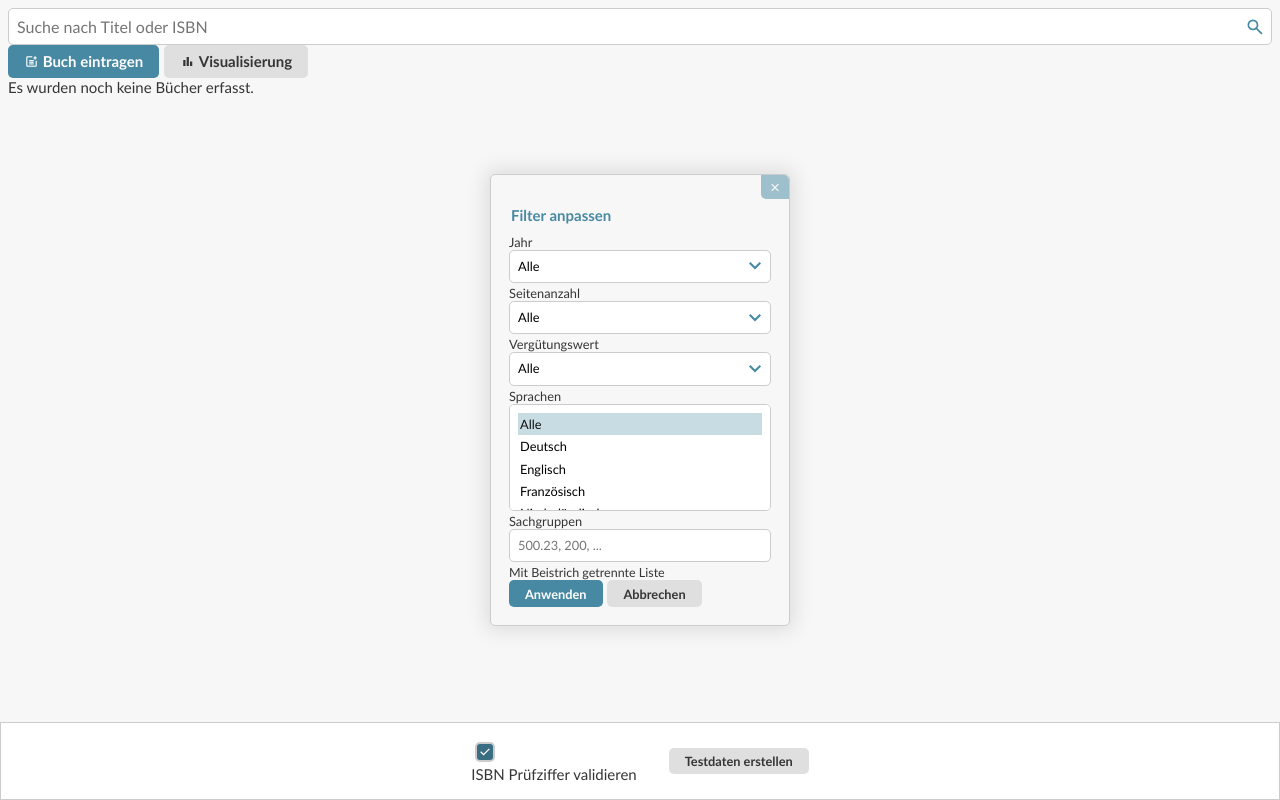
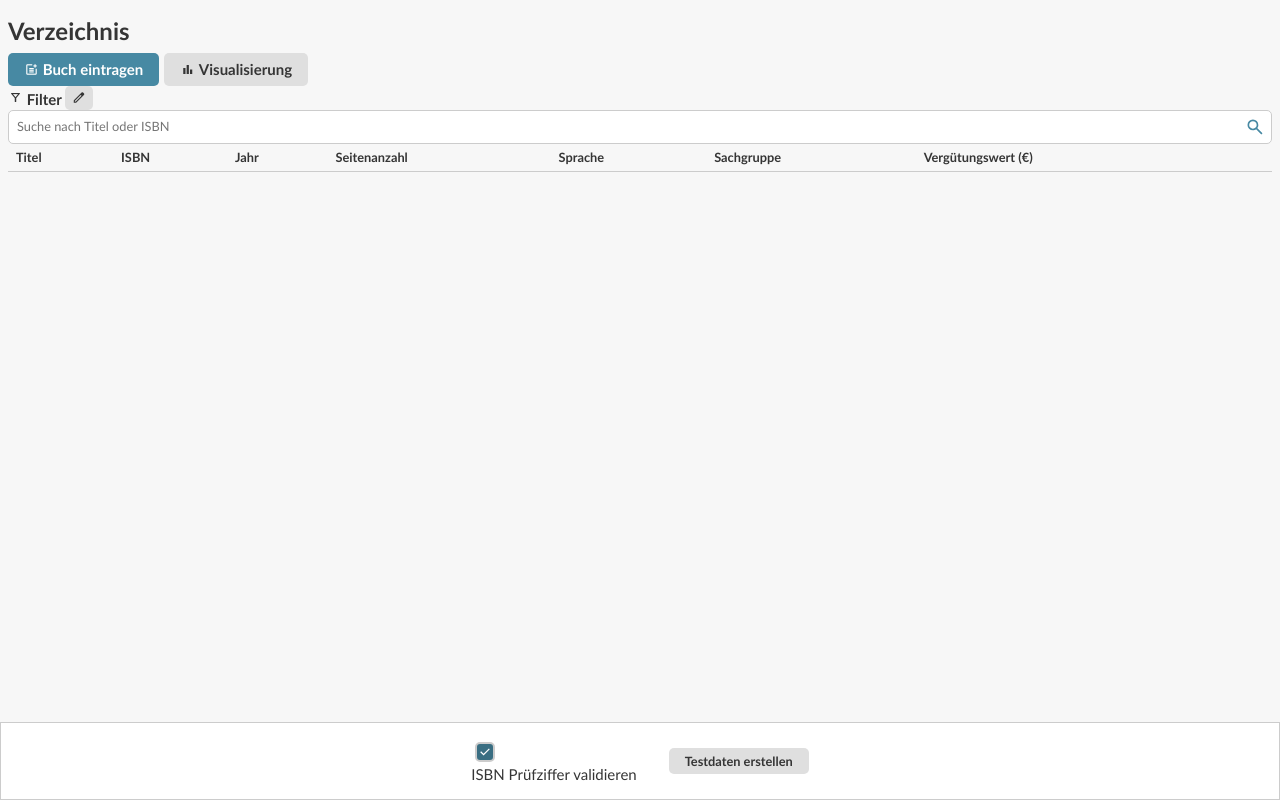
Before and after one commit to LeaveAirykson/priorit-angular-example, an Angular app: page / in a window 1280 px wide. Built offline with nearby package versions, Linux system fonts and the light colour scheme.

Commit message:
Improve display of filters and layout of booklist heading

```diff
--- a/src/app/bookfilterform/bookfilterform.component.html
+++ b/src/app/bookfilterform/bookfilterform.component.html
@@ -1,4 +1,4 @@
-<form [formGroup]="form" class="max-w-80 md:max-w-2xl">
+<form [formGroup]="form" class="sm:w-80">
   <legend class="form-legend">Filter anpassen</legend>
   <div class="mb-2">
     <label class="form-label font-bold">Jahr</label>
--- a/src/app/bookfilterform/bookfilterform.component.ts
+++ b/src/app/bookfilterform/bookfilterform.component.ts
@@ -1,19 +1,29 @@
-import { Component, EventEmitter, Output } from '@angular/core';
+import { Component, EventEmitter, Input, OnChanges, OnDestroy, Output, SimpleChanges } from '@angular/core';
 import { FormBuilder, FormControl, FormGroup, Validators } from '@angular/forms';
 import { validationPatterns } from '../utilities/book.validator';
+import { Subject, takeUntil } from 'rxjs';
+import { BookFilter } from '../interfaces/bookfilter.interface';
 
+/**
+ * This component shows a filter form for the booking data.
+ * The form values can be prepopulated by passing supported values to the filter input.
+ * It will output an update event on form submission with the form values as params.
+ * On closing/canceling without submission a cancel event will be emitted.
+ */
 @Component({
   selector: 'app-bookfilterform',
   templateUrl: './bookfilterform.component.html',
   styleUrls: ['./bookfilterform.component.css']
 })
-export class BookfilterformComponent {
-  @Output() update: EventEmitter<{ [key: string]: any; }> = new EventEmitter();
+export class BookfilterformComponent implements OnDestroy, OnChanges {
+  @Output() update: EventEmitter<BookFilter> = new EventEmitter();
   @Output() cancel: EventEmitter<boolean> = new EventEmitter();
-
+  @Input() filter: BookFilter | null = null;
+  destroy$: Subject<boolean> = new Subject();
   form: FormGroup;
 
   constructor(private fb: FormBuilder) {
+
     this.form = this.fb.group({
       year: new FormControl('all', { nonNullable: true }),
       yearStart: [null, [Validators.pattern(validationPatterns.year)]],
@@ -28,16 +38,56 @@ export class BookfilterformComponent {
       remunerationEnd: [null, [Validators.pattern('[0-9,.]{1,}')]],
     });
 
+    // dynamically change requirement for related fields
     ['year', 'pagecount', 'remuneration'].map((c) => {
-      this.control(c).valueChanges.subscribe((value) => this.toggleRequireForControl(c, value));
+      this.control(c).valueChanges
+        .pipe(takeUntil(this.destroy$))
+        .subscribe((value) => this.toggleRequireFor(c, value));
     });
+
+    // remove other languages if 'all' is selected
+    this.control('language').valueChanges
+      .pipe(takeUntil(this.destroy$))
+      .subscribe((value) => {
+        if (value.length > 1 && value.includes('all')) {
+          this.control('language').setValue(['all']);
+        }
+      });
   }
 
+  ngOnDestroy(): void {
+    this.destroy$.next(true);
+    this.destroy$.complete();
+  }
+
+  ngOnChanges(changes: SimpleChanges): void {
+    const values = changes['filter'].currentValue;
+    return !values ? this.form.reset() : this.form.patchValue(values);
+  }
+
+  /**
+   * Retrieves a form control by its name
+   *
+   * @param  {string} name
+   *
+   * @return {FormControl}
+   */
   control(name: string) {
     return this.form.controls[name] as FormControl;
   }
 
-  toggleRequireForControl(prefix: string, value: string) {
+  /**
+   * Finds related fields with *Start and *End suffix and toggles
+   * their requirement based on passed operator field value.
+   * This assumes all three fields start with the same prefix.
+   * For example: year, yearStart, yearEnd.
+   *
+   * @param  {string} prefix
+   * @param  {string} value
+   *
+   * @return {void}
+   */
+  toggleRequireFor(prefix: string, value: string) {
     if (value == 'all') {
       this.control(prefix + 'Start').removeValidators(Validators.required);
       this.control(prefix + 'End').removeValidators(Validators.required);
@@ -53,11 +103,21 @@ export class BookfilterformComponent {
     this.control(prefix + 'End').updateValueAndValidity();
   }
 
+  /**
+   * Resets form and emits cancel event.
+   *
+   * @return {void}
+   */
   abort() {
     this.form.reset();
     this.cancel.emit(true);
   }
 
+  /**
+   * Emits update event with form values as params.
+   *
+   * @return {void}
+   */
   submit() {
     this.update.emit(this.form.value);
   }
--- a/src/app/bookhome/bookhome.component.ts
+++ b/src/app/bookhome/bookhome.component.ts
@@ -21,6 +21,7 @@ export class BookhomeComponent {
   }
 
   constructor(private router: Router) {
+    // extract id and showForm params
     this.router.events.subscribe((e) => {
       if (e instanceof ActivationEnd) {
         this.id = e.snapshot.queryParams['id'];
@@ -43,6 +44,11 @@ export class BookhomeComponent {
     this.options[opt.key] = opt.val;
   }
 
+  /**
+   * Hides the form by navigating to start
+   *
+   * @return {void}
+   */
   hideForm() {
     this.formVisible = false;
     this.router.navigate(['/']);
--- a/src/app/booklist/booklist.component.html
+++ b/src/app/booklist/booklist.component.html
@@ -1,9 +1,6 @@
-<!-- search and display options -->
-<div class="mb-4 flex gap-4 justify-between">
-  <div class="w-full max-w-80">
-    <input #searchfield type="text" class="form-input form-search" placeholder="Suche nach Titel oder ISBN"
-      (keydown.enter)="search($event)">
-  </div>
+<!-- titlebar -->
+<div class="w-full flex flex-col gap-2 mb-4 sm:flex-row sm:justify-between items-center">
+  <h1 class="mb-0">Verzeichnis</h1>
   <div class="button-group">
     <button routerLink="/" [queryParams]="{showForm: true}" class="button button-primary">
       <span class="material-symbols-outlined">post_add</span>
@@ -16,35 +13,37 @@
   </div>
 </div>
 
-<!-- search result notice -->
-<ng-container *ngIf="searched">
+<!-- filter and search -->
+<div class="w-full flex flex-col flex-wrap gap-4 mb-4 xl:flex-row xl:flex-nowrap">
+  <div class="inline-flex gap-2 flex-wrap items-center xl:w-full">
+    <strong class="inline-flex items-center opacity-50 text-xs">
+      <span class="material-symbols-outlined">filter_alt</span>
+      Filter
+    </strong>
+    <span class="flag" *ngFor="let filter of activeFilter">
+      {{ filter.label }} <strong>{{ filter.value }}</strong>
+    </span>
+    <button class="button button-icon" (click)="showFilterModal()" title="Filter bearbeiten">
+      <span class="material-symbols-outlined">edit</span>
+    </button>
+  </div>
+  <div class="w-full xl:w-auto">
+    <input #searchfield type="text" class="form-input form-input-small form-search md:min-w-96"
+      placeholder="Suche nach Titel oder ISBN" (keydown.enter)="search($event)">
+  </div>
+</div>
+
+<!-- search and filter result notice -->
+<ng-container *ngIf="resultNoticeVisible">
   <div class="flex justify-center gap-2 items-center flex-wrap mb-4">
-    <span>{{data.length ? data.length : 'Keine' }} Ergebnisse gefunden für: '{{searched}}'</span>
-    <button class="button button-icon" title="zurücksetzen" (click)="resetSearch()"><span
+    <span>{{data.length ? data.length : 'Keine' }} Ergebnis(se) gefunden <span *ngIf="searched">für:
+        '{{searched}}'</span></span>
+    <button class="button button-icon" title="zurücksetzen" (click)="reset()"><span
         class="material-symbols-outlined">close</span></button>
   </div>
 </ng-container>
 
-<!-- empty notice -->
-<ng-template #emptyNotice>
-  <div class="p-4 text-center italic opacity-50">Es wurden noch keine Bücher erfasst.</div>
-</ng-template>
-
-<!-- book datatable -->
-<ng-container *ngIf="data.length; else emptyNotice">
-  <div class="filter-form mb-8">
-    <fieldset class="form-fieldset">
-      <legend class="form-legend">Filter</legend>
-      <div class="flex gap-2 flex-wrap">
-        <span class="flag">Jahre: <strong>Alle</strong></span>
-        <span class="flag">Seitenanzahl: <strong>Alle</strong></span>
-        <span class="flag">Sprachen: <strong>Alle</strong></span>
-        <span class="flag">Sachgruppen: <strong>Alle</strong></span>
-        <span class="flag">Vergütungswerte: <strong>Alle</strong></span>
-        <button class="button button-small" (click)="showFilterModal()">Bearbeiten</button>
-      </div>
-    </fieldset>
-  </div>
+<!-- books data table -->
 <div class="datatable">
   <table>
     <thead class="whitespace-nowrap">
@@ -80,16 +79,16 @@
     </tbody>
   </table>
 </div>
-</ng-container>
 
 <!-- filter modal -->
-<app-modal *ngIf="filterModalVisible" (closing)="showFilterModal(false)" maxWidth="400px">
-  <app-bookfilterform (update)="runFilter($event)" (cancel)="showFilterModal(false)"></app-bookfilterform>
+<app-modal *ngIf="filterModalVisible" (closing)="showFilterModal(false)">
+  <app-bookfilterform width="400px" [filter]="filterData" (update)="runFilter($event)"
+    (cancel)="showFilterModal(false)"></app-bookfilterform>
 </app-modal>
 
 <!-- deletion modal -->
 <app-modal *ngIf="markedForRemoval" (closing)="markForRemoval()">
-  <div class="text-center mb-2">Titel <strong>"{{markedForRemoval.title}}"</strong> wirklich löschen?</div>
+  <div class="text-center mb-2"><strong>"{{markedForRemoval.title}}"</strong> wirklich löschen?</div>
   <div class="button-group w-full items-center justify-center">
     <button (click)="remove(markedForRemoval.id)" class="button button-primary">Löschen</button>
     <button (click)="markForRemoval()" class="button">Abbrechen</button>
--- a/src/app/booklist/booklist.component.ts
+++ b/src/app/booklist/booklist.component.ts
@@ -1,10 +1,10 @@
 import { Component, ElementRef, OnInit, ViewChild } from '@angular/core';
 import { Router } from '@angular/router';
 import { Book } from '../interfaces/book.interface';
+import { BookFilter } from '../interfaces/bookfilter.interface';
 import { BookService } from '../services/book.service';
 import { NotificationService } from '../services/notification.service';
-import { filter2Rule } from '../utilities/book.helper';
-import { SearchOrRule, SearchRule } from '../interfaces/searchrule.interface';
+import { filter2Rule, filterLabels, operatorMap } from '../utilities/book.helper';
 
 /**
  * This component lists all books found in storage.
@@ -19,8 +19,10 @@ export class BooklistComponent implements OnInit {
   searched: string | null = null;
   @ViewChild('searchfield') searchfield: ElementRef<HTMLInputElement>;
   markedForRemoval: Book | null = null;
-  filterModalVisible = true;
-  activeFilter: Array<SearchRule | SearchOrRule> = [];
+  filterModalVisible = false;
+  resultNoticeVisible = false;
+  filterData: BookFilter | null = null;
+  activeFilter: { label: string; value: string }[] = [];
 
   constructor(
     private router: Router,
@@ -94,8 +96,11 @@ export class BooklistComponent implements OnInit {
 
     if (!input.value) {
       this.resetSearch();
+      this.loadBooks();
       return;
     }
+
+    this.resetFilter();
 
     this.storage.search([
       {
@@ -113,6 +118,7 @@ export class BooklistComponent implements OnInit {
     ]).subscribe(result => {
       this.data = result;
       this.searched = input.value;
+      this.resultNoticeVisible = true;
     });
   }
 
@@ -124,7 +130,6 @@ export class BooklistComponent implements OnInit {
   resetSearch() {
     this.searchfield.nativeElement.value = '';
     this.searched = null;
-    this.loadBooks();
   }
 
   /**
@@ -150,27 +155,94 @@ export class BooklistComponent implements OnInit {
   }
 
   /**
+   * Shows/hides result notice
+   *
+   * @param  {boolean} show
+   *
+   * @return {void}
+   */
+  showResultNotice(show = true) {
+    this.resultNoticeVisible = show;
+  }
+
+  /**
    * Consumes set filter and reloads data
    *
    * @param  {object} data
    *
    * @return {void}
    */
-  runFilter(data: { [key: string]: any }) {
+  runFilter(data: BookFilter) {
     this.showFilterModal(false);
-    console.log(data);
+    this.updateActiveFilter(data);
+    const activeFilter = filter2Rule(data);
 
-    this.activeFilter = filter2Rule(data);
+    if (activeFilter.length) {
+      this.storage.search(activeFilter)
+        .subscribe((result) => {
+          this.data = result;
+          this.showResultNotice();
+        });
+    } else {
+      this.loadBooks();
+    }
+  }
 
-    console.log(this.activeFilter);
+  /**
+   * Sets the labels for active filters based ond passed
+   * form values
+   *
+   * @param  {BookFilter} data
+   *
+   * @return {void}
+   */
+  updateActiveFilter(data: BookFilter) {
+    const filter: { label: string; value: string }[] = [];
+    this.filterData = data;
 
-    // if (this.activeFilter.length) {
-    //   this.storage.search(this.activeFilter)
-    //     .subscribe((result) => {
-    //       console.log(result);
-    //     });
-    // } else {
-    //   this.loadBooks();
-    // }
+    Object.keys(filterLabels).map((k) => {
+      const value = String(data[k as keyof BookFilter]);
+
+      // ignore empty ones
+      if (['null', 'all'].includes(value)) { return; }
+
+      // find related start - end fields and create
+      // label based on these values and operator data
+      const val = data[k + 'Start' as keyof BookFilter] ?? null;
+      const val2 = data[k + 'End' as keyof BookFilter] ?? null;
+      const lbl = [operatorMap[value]?.short ?? value, val, val2 ? '-' + val2 : ''];
+
+      filter.push({
+        label: filterLabels[k],
+        value: lbl.join(' ')
+      });
+
+    });
+
+    this.activeFilter = filter;
+  }
+
+  /**
+   * Resets filter related fields and data
+   *
+   * @return {void}
+   */
+  resetFilter() {
+    this.showFilterModal(false);
+    this.activeFilter = [];
+    this.filterData = null;
+  }
+
+  /**
+   * Resets whole view with search, filtering, sorting
+   * and reloads book list.
+   *
+   * @return {void}
+   */
+  reset() {
+    this.resetSearch();
+    this.resetFilter();
+    this.showResultNotice(false);
+    this.loadBooks();
   }
 }
```
Lines whose indentation alone changed are shown as unchanged.
